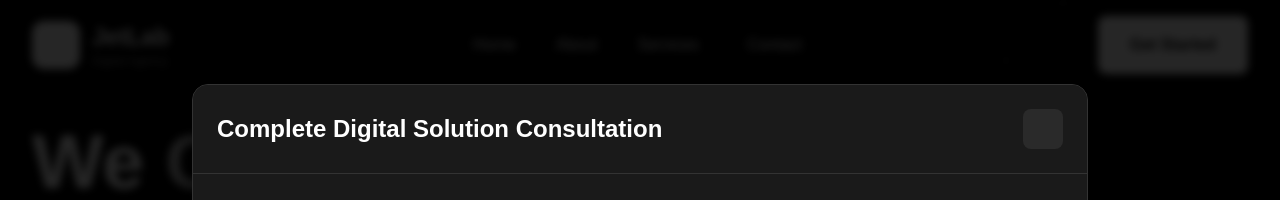
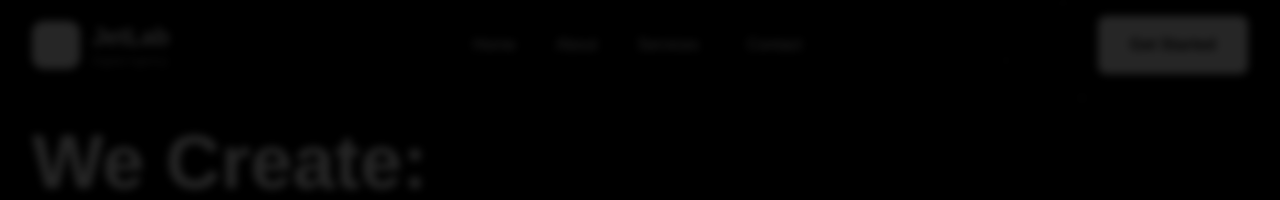
Before and after one commit to configfig/jetlab-frontend, a React (Create React App) app: page / in a window 1280 px wide. Both pictures are taken after a click on the button "Start Your Project". Shown: the top 200 px of the page. Built offline with nearby package versions, Linux system fonts and the light colour scheme.

Commit message:
Quick update

```diff
--- a/src/components/Modal.jsx
+++ b/src/components/Modal.jsx
@@ -1,45 +1,75 @@
 // src/components/Modal.jsx
 
-import React, { useEffect } from 'react';
+import React, { useEffect, useRef } from 'react';
 import { motion, AnimatePresence } from 'framer-motion';
 
 const Modal = ({ isOpen, onClose, title, children, size = 'md' }) => {
+  const scrollPositionRef = useRef(0);
 
   useEffect(() => {
     if (isOpen) {
-      // Блокируем скролл и фиксируем позицию
-      const scrollY = window.scrollY;
+      // Save current scroll position
+      scrollPositionRef.current = window.pageYOffset || document.documentElement.scrollTop;
+
+      // Prevent body scroll
+      document.body.style.overflow = 'hidden';
       document.body.style.position = 'fixed';
-      document.body.style.top = `-${scrollY}px`;
+      document.body.style.top = `-${scrollPositionRef.current}px`;
       document.body.style.left = '0';
       document.body.style.right = '0';
-      document.body.style.overflow = 'hidden';
+      document.body.style.width = '100%';
       document.documentElement.style.overflow = 'hidden';
+
+      // Add modal open class
+      document.body.classList.add('modal-open');
+      document.documentElement.classList.add('modal-open');
     } else {
-      // Восстанавливаем скролл
-      const scrollY = document.body.style.top;
+      // Restore scroll
+      document.body.style.overflow = '';
       document.body.style.position = '';
       document.body.style.top = '';
       document.body.style.left = '';
       document.body.style.right = '';
-      document.body.style.overflow = '';
+      document.body.style.width = '';
       document.documentElement.style.overflow = '';
-      if (scrollY) {
-        window.scrollTo(0, parseInt(scrollY || '0') * -1);
+
+      // Remove classes
+      document.body.classList.remove('modal-open');
+      document.documentElement.classList.remove('modal-open');
+
+      // Restore scroll position
+      if (scrollPositionRef.current) {
+        window.scrollTo(0, scrollPositionRef.current);
+        scrollPositionRef.current = 0;
       }
     }
 
     return () => {
+      // Cleanup on unmount
+      document.body.style.overflow = '';
       document.body.style.position = '';
       document.body.style.top = '';
       document.body.style.left = '';
       document.body.style.right = '';
-      document.body.style.overflow = '';
+      document.body.style.width = '';
       document.documentElement.style.overflow = '';
+      document.body.classList.remove('modal-open');
+      document.documentElement.classList.remove('modal-open');
+
+      if (scrollPositionRef.current) {
+        window.scrollTo(0, scrollPositionRef.current);
+      }
     };
   }, [isOpen]);
 
-  // Закрытие по Escape
+  // Handle backdrop click
+  const handleBackdropClick = (e) => {
+    if (e.target === e.currentTarget) {
+      onClose();
+    }
+  };
+
+  // Handle escape key
   useEffect(() => {
     const handleEscape = (e) => {
       if (e.key === 'Escape' && isOpen) {
@@ -56,164 +86,68 @@ const Modal = ({ isOpen, onClose, title, children, size = 'md' }) => {
     };
   }, [isOpen, onClose]);
 
-  // Размеры модалки
-  const getMaxWidth = () => {
-    switch (size) {
-      case 'sm': return '28rem';      // 448px
-      case 'md': return '42rem';      // 672px
-      case 'lg': return '56rem';      // 896px
-      case 'xl': return '72rem';      // 1152px
-      default: return '42rem';
+  if (!isOpen) {
+    return null;
   }
+
+  const sizeClasses = {
+    sm: 'max-w-md',
+    md: 'max-w-2xl',
+    lg: 'max-w-4xl',
+    xl: 'max-w-6xl'
   };
 
-  if (!isOpen) return null;
-
-  // КРИТИЧНО: Инлайн стили с максимальным приоритетом
-  const portalStyles = {
+  return (
+    <div className="modal-portal">
+      <AnimatePresence>
+        <motion.div
+          initial={{ opacity: 0 }}
+          animate={{ opacity: 1 }}
+          exit={{ opacity: 0 }}
+          transition={{ duration: 0.3 }}
+          className="fixed inset-0 z-[100] flex items-center justify-center p-4"
+          style={{
             position: 'fixed',
-    top: '0',
-    left: '0',
-    right: '0',
-    bottom: '0',
-    zIndex: '999999',
-    width: '100vw',
-    height: '100vh',
-    pointerEvents: 'auto',
-    overflow: 'hidden'
-  };
-
-  const backdropStyles = {
-    position: 'fixed',
-    top: '0',
-    left: '0',
-    right: '0',
-    bottom: '0',
-    width: '100vw',
-    height: '100vh',
+            top: 0,
+            left: 0,
+            right: 0,
+            bottom: 0,
             backgroundColor: 'rgba(0, 0, 0, 0.85)',
             backdropFilter: 'blur(4px)',
-    WebkitBackdropFilter: 'blur(4px)',
-    display: 'flex',
-    alignItems: 'center',
-    justifyContent: 'center',
-    padding: '1rem',
-    overflowY: 'auto',
-    WebkitOverflowScrolling: 'touch',
-    overscrollBehavior: 'contain'
-  };
-
-  const contentStyles = {
-    position: 'relative',
-    width: '100%',
-    maxWidth: getMaxWidth(),
-    maxHeight: 'calc(100vh - 2rem)',
-    backgroundColor: '#1a1a1a',
-    border: '1px solid #333333',
-    borderRadius: '1rem',
-    overflow: 'hidden',
-    boxShadow: '0 20px 60px rgba(0, 0, 0, 0.8)',
-    transform: 'none',
-    margin: 'auto',
-    display: 'flex',
-    flexDirection: 'column'
-  };
-
-  const headerStyles = {
-    display: 'flex',
-    alignItems: 'center',
-    justifyContent: 'space-between',
-    padding: '1.5rem',
-    borderBottom: '1px solid #333333',
-    backgroundColor: '#1a1a1a',
-    flexShrink: '0'
-  };
-
-  const bodyStyles = {
-    padding: '1.5rem',
-    overflowY: 'auto',
-    flex: '1',
-    maxHeight: 'calc(100vh - 8rem)',
-    WebkitOverflowScrolling: 'touch',
-    overscrollBehavior: 'contain'
-  };
-
-  const closeButtonStyles = {
-    width: '2.5rem',
-    height: '2.5rem',
-    borderRadius: '0.5rem',
-    backgroundColor: '#2a2a2a',
-    color: '#ffffff',
-    border: 'none',
-    display: 'flex',
-    alignItems: 'center',
-    justifyContent: 'center',
-    transition: 'background 0.3s ease',
-    cursor: 'pointer',
-    outline: 'none'
-  };
-
-  const titleStyles = {
-    fontSize: '1.5rem',
-    fontWeight: '600',
-    color: '#ffffff',
-    fontFamily: '"Chakra Petch", sans-serif'
-  };
-
-  // Мобильные стили
-  const isMobile = window.innerWidth <= 768;
-  if (isMobile) {
-    backdropStyles.padding = '0.75rem';
-    contentStyles.maxHeight = 'calc(100vh - 1.5rem)';
-    contentStyles.borderRadius = '0.75rem';
-    headerStyles.padding = '1rem';
-    bodyStyles.padding = '1rem';
-    bodyStyles.maxHeight = 'calc(100vh - 6rem)';
-    titleStyles.fontSize = '1.25rem';
-  }
-
-  return (
-    <div style={portalStyles}>
-      <div
-        style={backdropStyles}
-        onClick={(e) => {
-          if (e.target === e.currentTarget) {
-            onClose();
-          }
+            WebkitBackdropFilter: 'blur(4px)'
           }}
+          onClick={handleBackdropClick}
         >
-        <AnimatePresence>
+          {/* Modal Content */}
           <motion.div
             initial={{ opacity: 0, scale: 0.9, y: 50 }}
             animate={{ opacity: 1, scale: 1, y: 0 }}
             exit={{ opacity: 0, scale: 0.9, y: 50 }}
             transition={{ duration: 0.3 }}
-            style={contentStyles}
+            className={`relative w-full ${sizeClasses[size]} max-h-[90vh] bg-dark-700 border border-border rounded-2xl overflow-hidden shadow-2xl`}
             onClick={(e) => e.stopPropagation()}
           >
             {/* Header */}
-            <div style={headerStyles}>
-              <h3 style={titleStyles}>
+            <div className="flex items-center justify-between p-6 border-b border-border bg-dark-700">
+              <h3 className="text-xl lg:text-2xl chakra-semibold text-light">
                 {title}
               </h3>
               <button
                 onClick={onClose}
-                style={closeButtonStyles}
-                onMouseEnter={(e) => e.target.style.backgroundColor = '#3a3a3a'}
-                onMouseLeave={(e) => e.target.style.backgroundColor = '#2a2a2a'}
+                className="w-10 h-10 rounded-lg bg-dark-600 hover:bg-dark-500 transition-colors duration-200 flex items-center justify-center text-light"
                 aria-label="Close modal"
               >
-                <i className="bi bi-x" style={{ fontSize: '1.25rem' }}></i>
+                <i className="bi bi-x text-xl"></i>
               </button>
             </div>
 
             {/* Body */}
-            <div style={bodyStyles}>
+            <div className="p-6 overflow-y-auto max-h-[calc(90vh-120px)]">
               {children}
             </div>
           </motion.div>
+        </motion.div>
       </AnimatePresence>
-      </div>
     </div>
   );
 };
```
Lines whose indentation alone changed are shown as unchanged.
